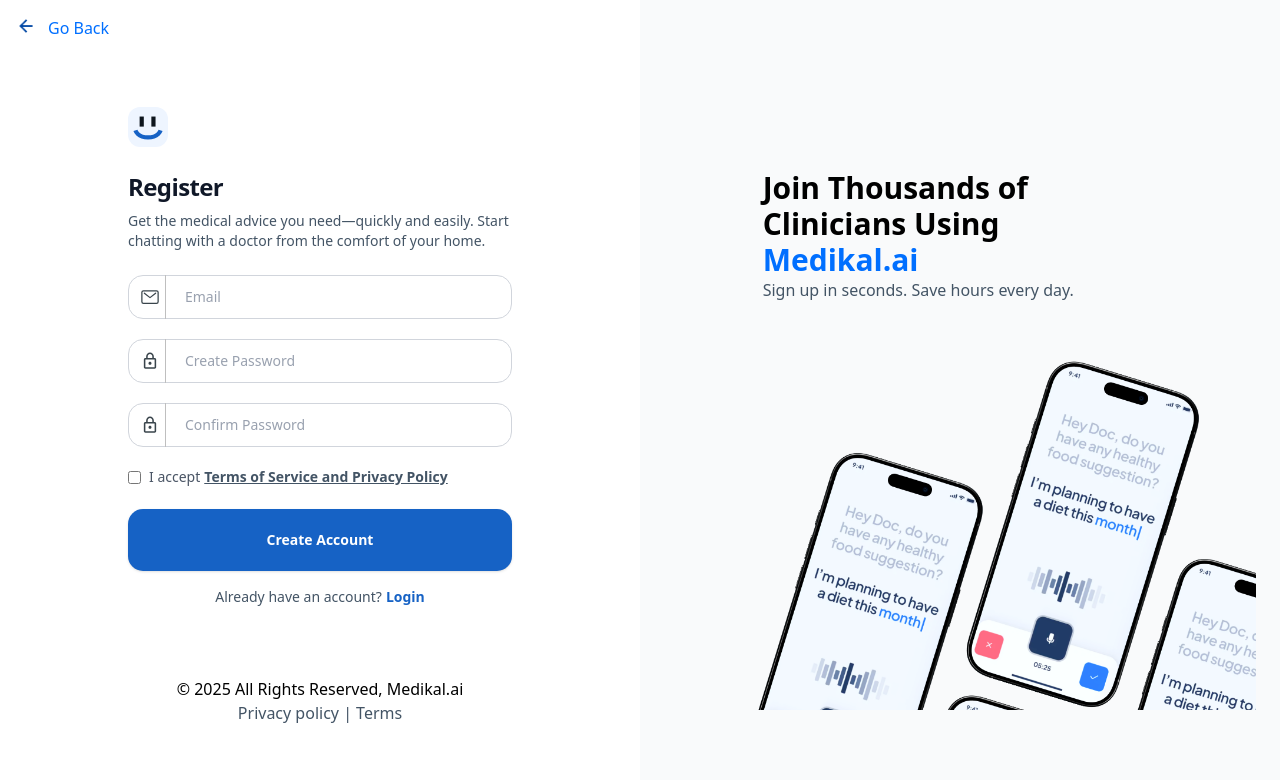
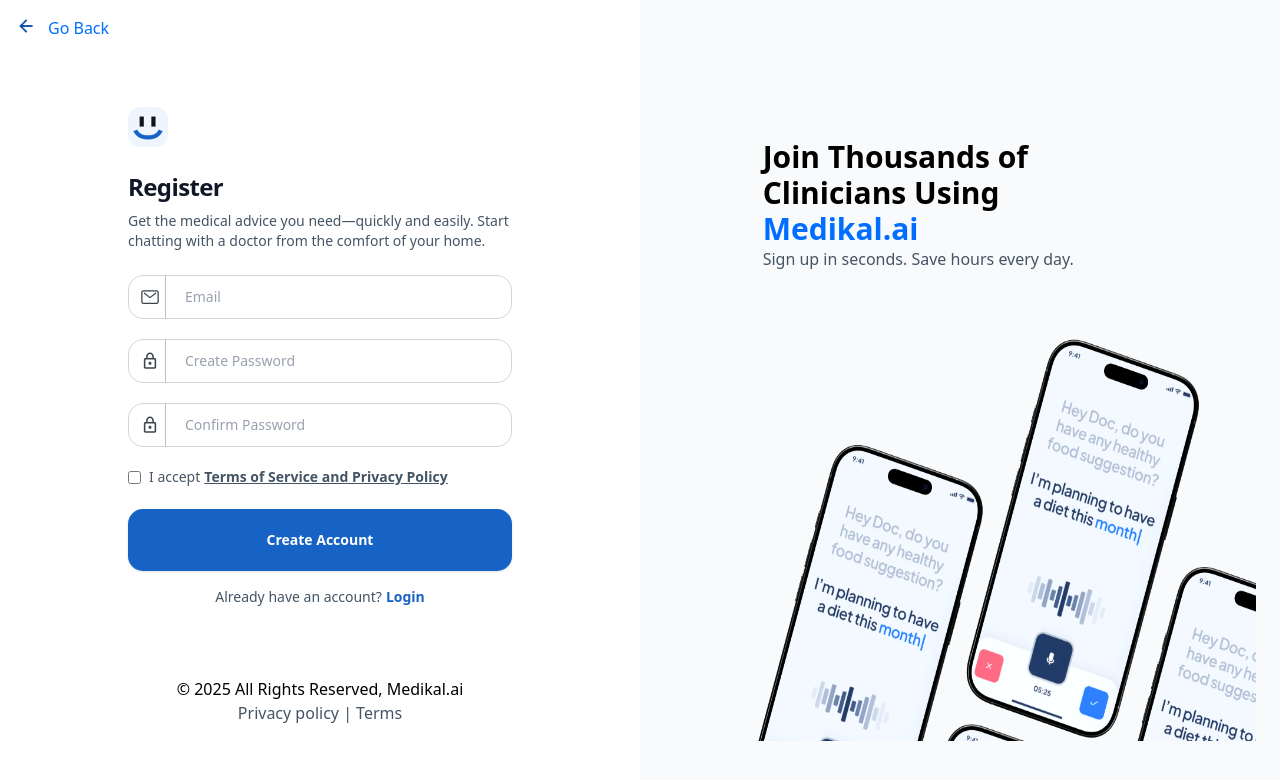
Before and after one commit to prafullvyas272/react-design-repo, a React (Vite) app: page /register in a window 1280 px wide. Shown: the top 780 px of the page. Built offline with nearby package versions, Linux system fonts and the light colour scheme; a web font is replaced by a local one.

Commit message:
custom height given

```diff
--- a/src/Components/Pages/Register/Register.tsx
+++ b/src/Components/Pages/Register/Register.tsx
@@ -144,7 +144,7 @@
           </div>
 
           {/* Image at bottom, aligned right */}
-          <div className="w-full  flex justify-end">
+          <div className="w-full  flex justify-end new-img">
             <img
               alt="Mobile preview"
               src="/assets/mobiles.png"
--- a/src/index.css
+++ b/src/index.css
@@ -117,6 +117,9 @@
 
 }
 
+.new-img {
+  height: 470px;
+}
 .register-footer-div {
   margin-top: 70px;
 }
```
